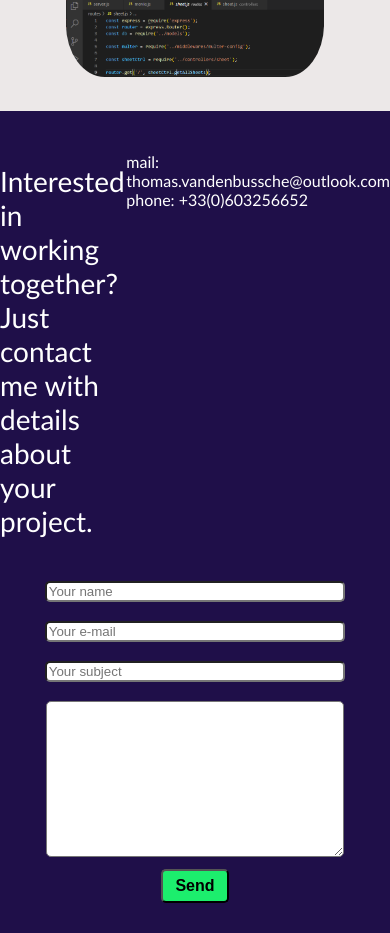
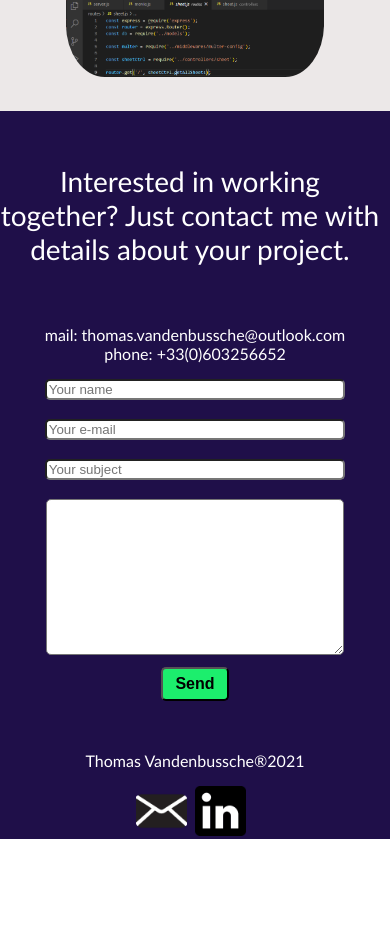
Before and after one commit to Vandethom/vue-portfolio, a Vue app: page / in a window 390 px wide. Shown: the part 5816-6749 px from the top of the page. After the commit the page ends 6655 px from the top, so only its background shows below. Built offline with nearby package versions, Linux system fonts and the light colour scheme; what vue-particles would draw is missing.

Commit message:
responsive : ok

```diff
--- a/src/components/Contact.vue
+++ b/src/components/Contact.vue
@@ -152,5 +152,10 @@
         .formInput {
             width: 75%;
         }
+
+        .contactHeader {
+            flex-direction: column;
+            text-align: center;
+        }
     }
 </style>
```
Also changed, not shown: 1 other file (tests, documents, lock files or other folders).
